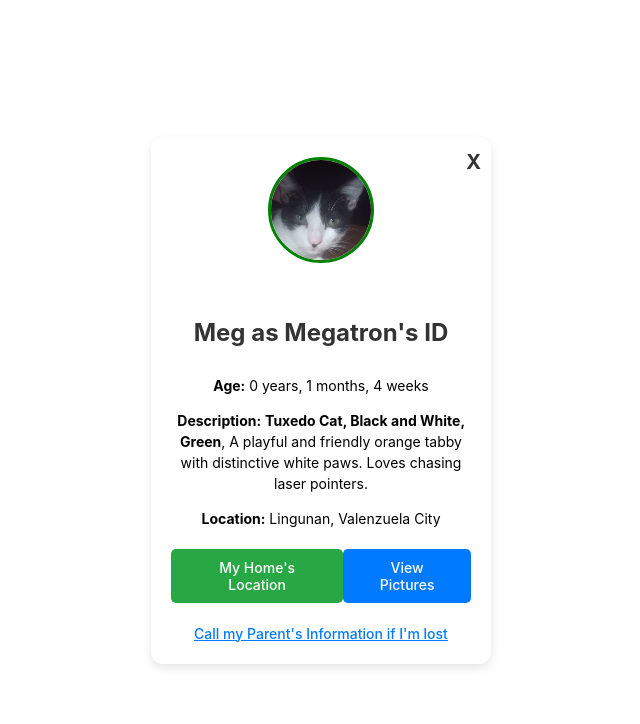
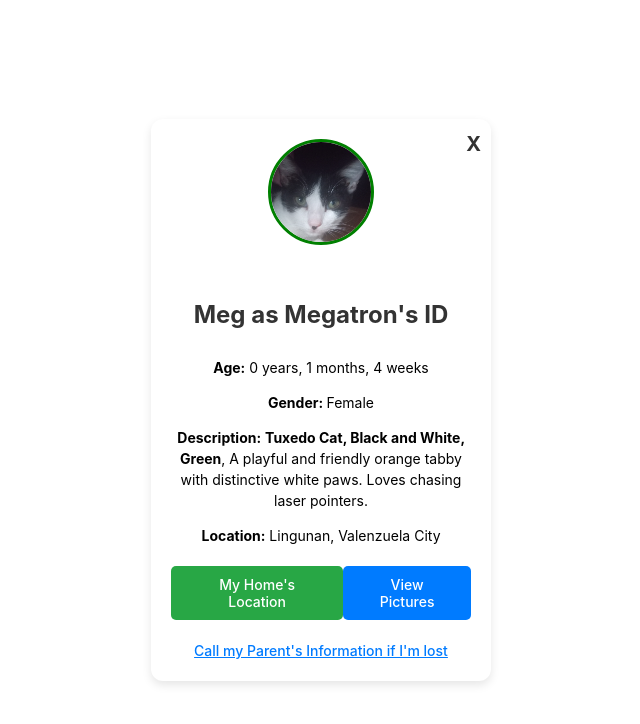
Before and after one commit to JoseEnsoIII/Cars_ID, a React (Vite) app: page /meg in a window 1280 px wide. Shown: the top 724 px of the page, without its empty margins (319-959 px from the left). Built offline with nearby package versions, Linux system fonts and the light colour scheme.

Commit message:
update/add Id Info

```diff
--- a/package.json
+++ b/package.json
@@ -10,6 +10,7 @@
     "preview": "vite preview"
   },
   "dependencies": {
+    "@vercel/analytics": "^1.4.1",
     "react": "^18.3.1",
     "react-dom": "^18.3.1",
     "react-router-dom": "^7.1.4"
--- a/src/App.jsx
+++ b/src/App.jsx
@@ -1,4 +1,5 @@
 import { BrowserRouter as Router, Route, Routes } from 'react-router-dom'; // Importing necessary components
+import { Analytics } from "@vercel/analytics/react"
 import Home from './Components/Pages/Home'; // Import Home page
 import Meg from './Components/Pages/Meg'; // Import Meg page
 import Opt from './Components/Pages/Optimus';
--- a/src/Components/Pages/Meg.jsx
+++ b/src/Components/Pages/Meg.jsx
@@ -3,7 +3,8 @@ import React, { useState, useEffect } from 'react';
 const CatID = () => {
   const cat = {
     name: 'Meg as Megatron',
-    birthDate: new Date('2024-10-17'), // Example birth date
+    gender:'Female',
+    birthDate: new Date('2024-10-27'), // Example birth date
     race: 'Tuxedo Cat',
     color: 'Black and White',
     eyeColor: 'Green',
@@ -137,6 +138,7 @@ const CatID = () => {
       </h2>
       <div style={{ fontSize: "14px", color: "#555", textAlign: "center" }}>
         <p><strong>Age:</strong> {age.years} years, {age.months} months, {age.weeks} weeks</p>
+        <p><strong>Gender: </strong>{cat.gender}</p>
         <p><strong>Description:</strong> <strong>{cat.race}, {cat.color}, {cat.eyeColor}</strong>, {cat.description}</p>
         <p><strong>Location:</strong> {cat.location}</p>
         <div style={{ marginTop: "20px", width: "100%", display: "flex", justifyContent: "space-between" }}>
--- a/src/Components/Pages/Optimus.jsx
+++ b/src/Components/Pages/Optimus.jsx
@@ -3,6 +3,7 @@ import React, { useState, useEffect } from 'react';
 const CatID = () => {
   const cat = {
     name: 'Doffy II',
+    gender:'Female',
     birthDate: new Date('2024-12-17'), // Example birth date
     race: 'Tuxedo Cat',
     color: 'Black and White',
@@ -124,7 +125,7 @@ const CatID = () => {
               onClick={() => setIsImagePopupOpen(false)}
             >X</span>
             <img
-              src='/meg.jpg'
+              src='/Doffy.jpg'
               alt="Cat"
               style={{ width: "80vw", maxHeight: "80vh", objectFit: "contain", borderRadius: "10px" }}
             />
@@ -137,6 +138,7 @@ const CatID = () => {
       </h2>
       <div style={{ fontSize: "14px", color: "#555", textAlign: "center" }}>
         <p><strong>Age:</strong> {age.years} years, {age.months} months, {age.weeks} weeks</p>
+        <p><strong>Gender: </strong>{cat.gender}</p>
         <p><strong>Description:</strong> <strong>{cat.race}, {cat.color}, {cat.eyeColor}</strong>, {cat.description}</p>
         <p><strong>Location:</strong> {cat.location}</p>
         <div style={{ marginTop: "20px", width: "100%", display: "flex", justifyContent: "space-between" }}>
```
Also changed, not shown: 1 other file (tests, documents, lock files or other folders).
